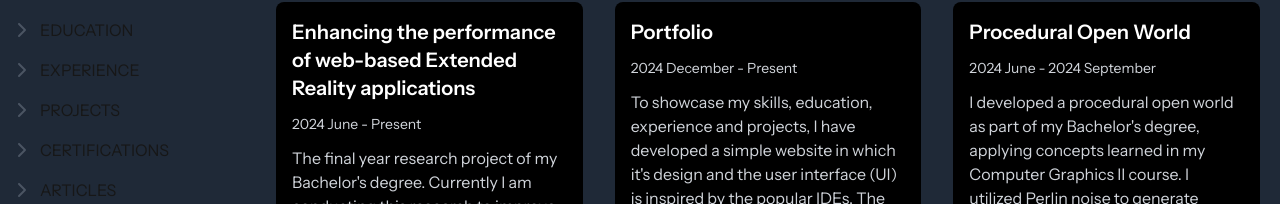
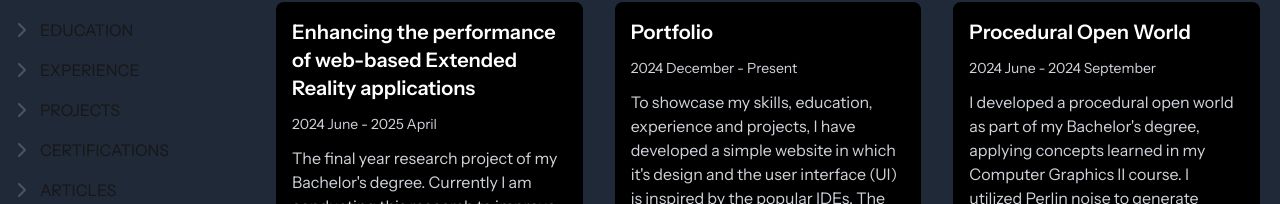
Before and after one commit to Ramith-D-Rodrigo/Portfolio, a Next.js app in the folder static-version/: page /ide/projects in a window 1280 px wide. Shown: the part 150-354 px from the top of the page. Built offline with nearby package versions, Linux system fonts and the light colour scheme.

Commit message:
Update pageData.ts

```diff
--- a/static-version/src/app/ide/projects/pageData.ts
+++ b/static-version/src/app/ide/projects/pageData.ts
@@ -7,7 +7,7 @@ const projects = [
             + " performance of the web-based extended reality applications with the use of new web technologies and evaluate it's performance with"
             + " suitable quantitative and qualitative metrics.",
         techStack: [CPP, WEBGL, WEBGPU, WASM, GIT, TS, WEBXR],
-        timePeriod: "2024 June - Present",
+        timePeriod: "2024 June - 2025 April",
         isExternalLink: false,
         link: "/",
         linkContent: "Coming Soon",
```
